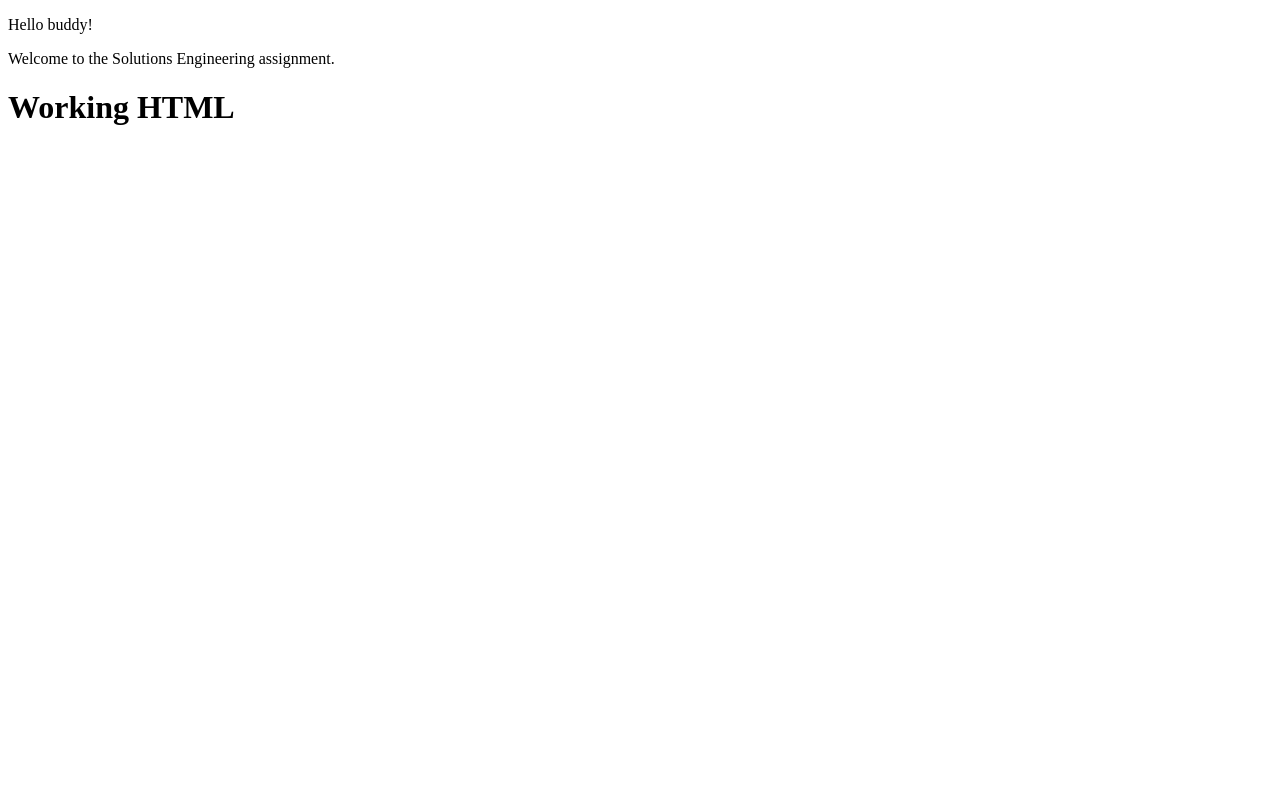
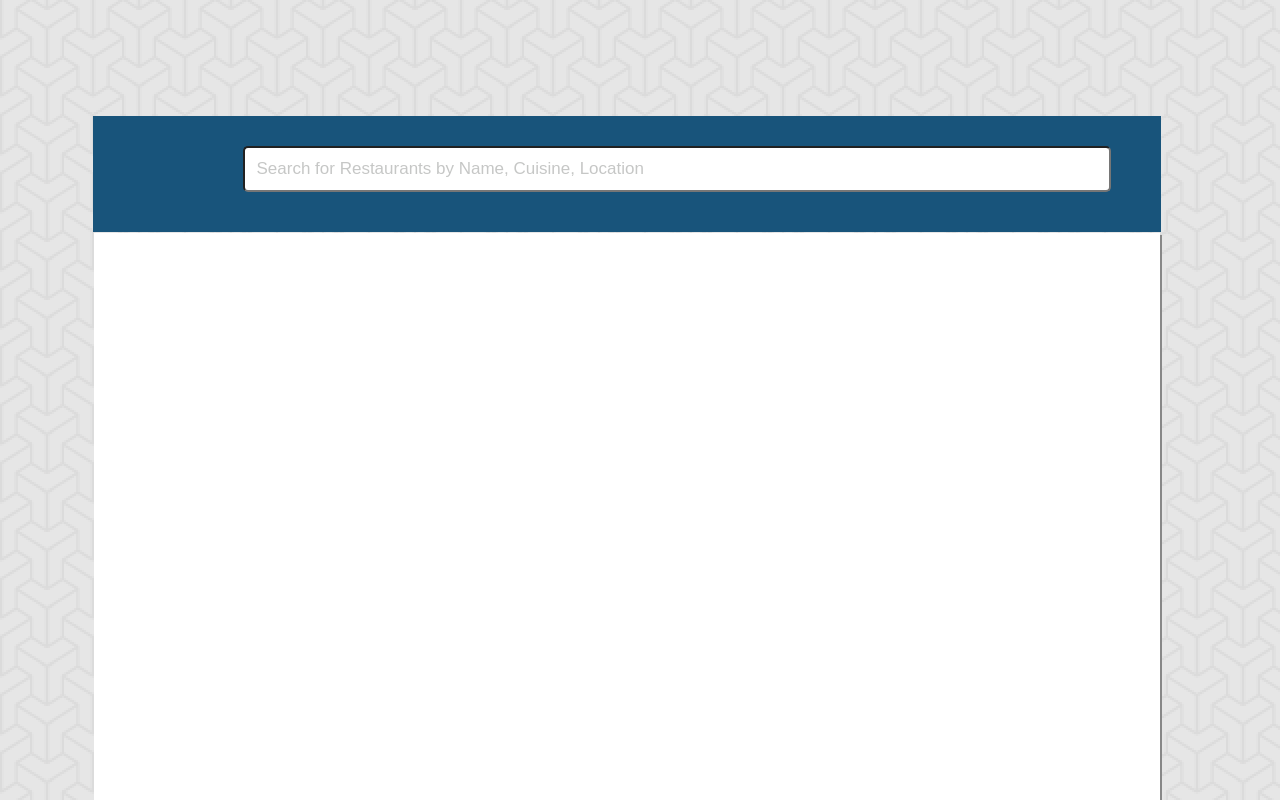
Before and after one commit to Dinnall/algoliaSearch, a plain HTML site: page index.html in a window 1280 px wide. Shown: the top 800 px of the page. Drawn offline with Linux system fonts and the light colour scheme.

Commit message:
formated the serachcar as seen on the mock up

```diff
--- a/index.html
+++ b/index.html
@@ -5,14 +5,20 @@
     <meta http-equiv="X-UA-Compatible" content="IE=edge,chrome=1">
     <title>Cool places to eat!</title>
     <meta name="viewport" content="width=device-width, initial-scale=1">
-  </head>
+    <link rel="stylesheet" href="main.css">
+ </head>
   <body>
 
-  <div class="welcome-container">
-    <p>Hello buddy!</p>
-    <p>Welcome to the Solutions Engineering assignment.</p>
-    <h1> Working HTML</h1>
-  </div>
+       <div class="search-container">
+        <img src="graphics/background_@2X.png" alt="graphicBackground">
+           <div class="searchArea">
+              <input class="inputArea" rows="3" cols="80" placeholder="Search for Restaurants by Name, Cuisine, Location"></input>
+         </div>
+       </div>
+         <div class="main-info">
+
+          </div>
+
 
   </body>
 </html>
--- /dev/null
+++ b/main.css
@@ -0,0 +1,48 @@
+body {
+    background-image: url("graphics/background_@2X.png");
+    background-repeat: repeat;
+}
+
+
+
+.search-container{
+	display: flex;
+	justify-content: center;
+	margin: -100px 434px 20px 10px;
+}
+
+.search-container input::-webkit-input-placeholder {
+   color: #c6c7c6;
+   font-weight: normal;
+   font-size: 17px;
+   padding-left: 10px;
+}
+
+.searchArea{
+	display: flex;
+	justify-content: center;
+	background: #18547B;
+	padding: 30px 50px 40px 150px;
+	margin: 208px 215px 114px 520px;
+}
+
+
+.inputArea{
+height: 40px;
+width: 860px;
+-webkit-border-radius: 5px;
+-moz-border-radius: 5px;
+border-radius: 5px;
+}
+
+.main-info{
+    padding: 231px;
+    padding-bottom: 200px;
+    box-shadow: 2px 2px #888888;
+    background: white;
+    margin: -133px 30px 70px 86px;
+    height: 300px;
+    width: 604px;
+}
+
+}
```
Also changed, not shown: graphics/background.png (added), graphics/background_@2X.png (added), graphics/star-empty.png (added), graphics/stars-icons.png (added), graphics/stars-plain.png (added), 2 other files.
